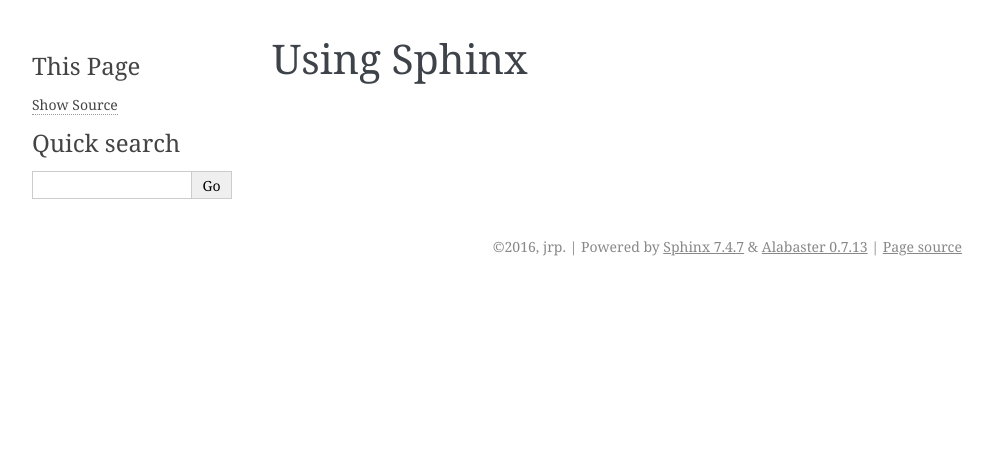
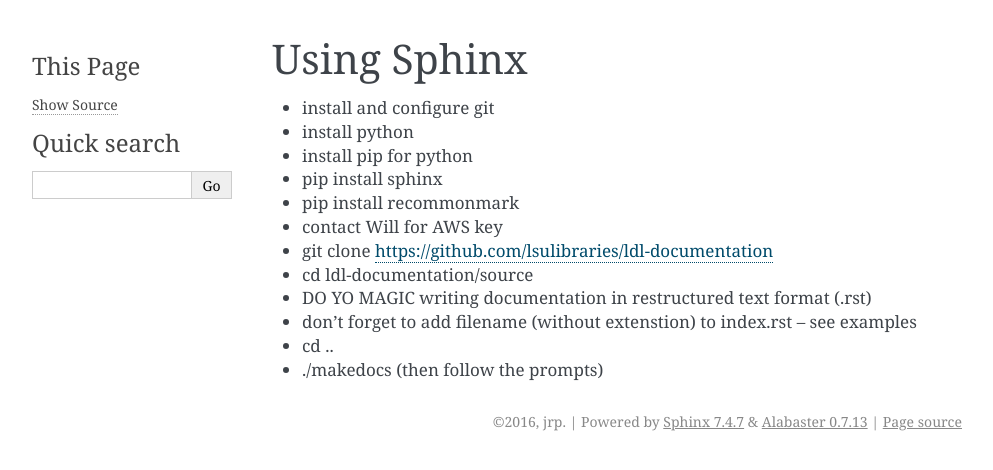
Before and after one commit to lsulibraries/ldl-documentation, a Sphinx documentation site: the page built from source/using-sphinx.rst, in a window 1280 px wide. Shown: the top 470 px of the page, without its empty margins (148-1141 px from the left). Built offline with Sphinx 7.4.7, drawn with Linux system fonts in a browser that asks for light colours; pages that are not in the unit, such as notebooks, are missing from menus.

Commit message:
added some docs re sphinx

```diff
--- a/source/using-sphinx.rst
+++ b/source/using-sphinx.rst
@@ -1,2 +1,18 @@
 Using Sphinx
 ============
+
+* install and configure git
+* install python
+* install pip for python
+* pip install sphinx
+* pip install recommonmark
+
+* contact Will for AWS key
+
+* git clone https://github.com/lsulibraries/ldl-documentation
+* cd ldl-documentation/source
+* DO YO MAGIC writing documentation in restructured text format (.rst)
+* don't forget to add filename (without extenstion) to index.rst  -- see examples
+
+* cd ..
+* ./makedocs  (then follow the prompts)
```
